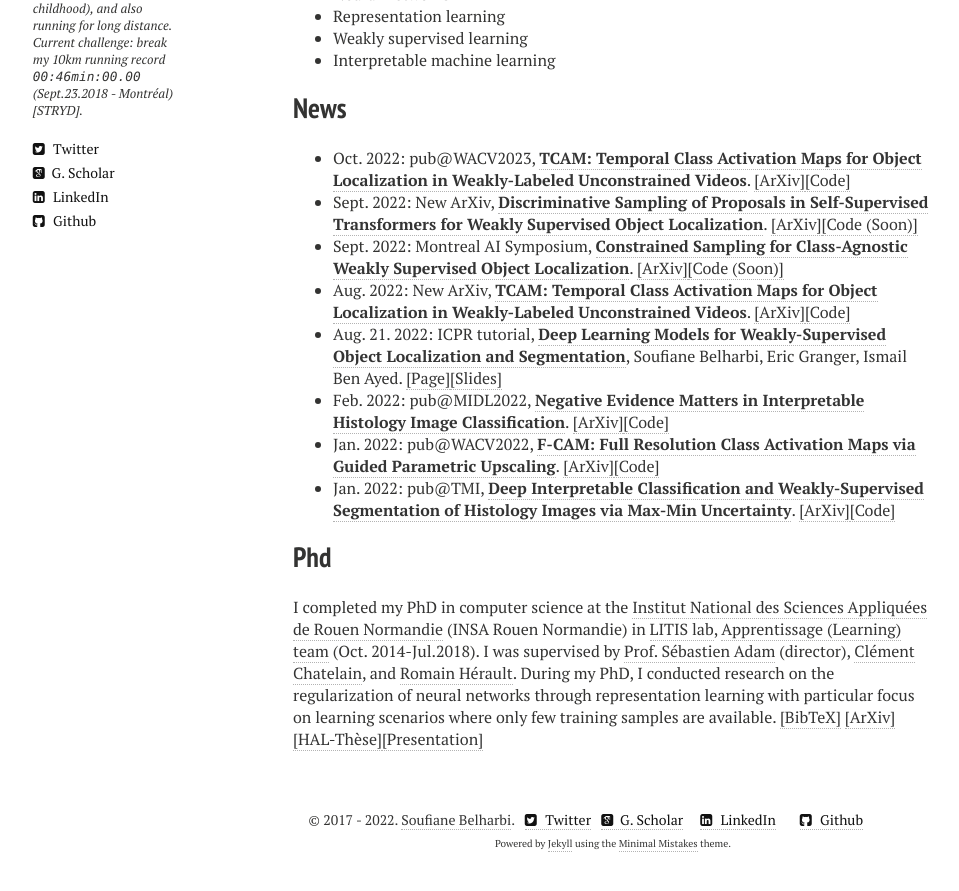
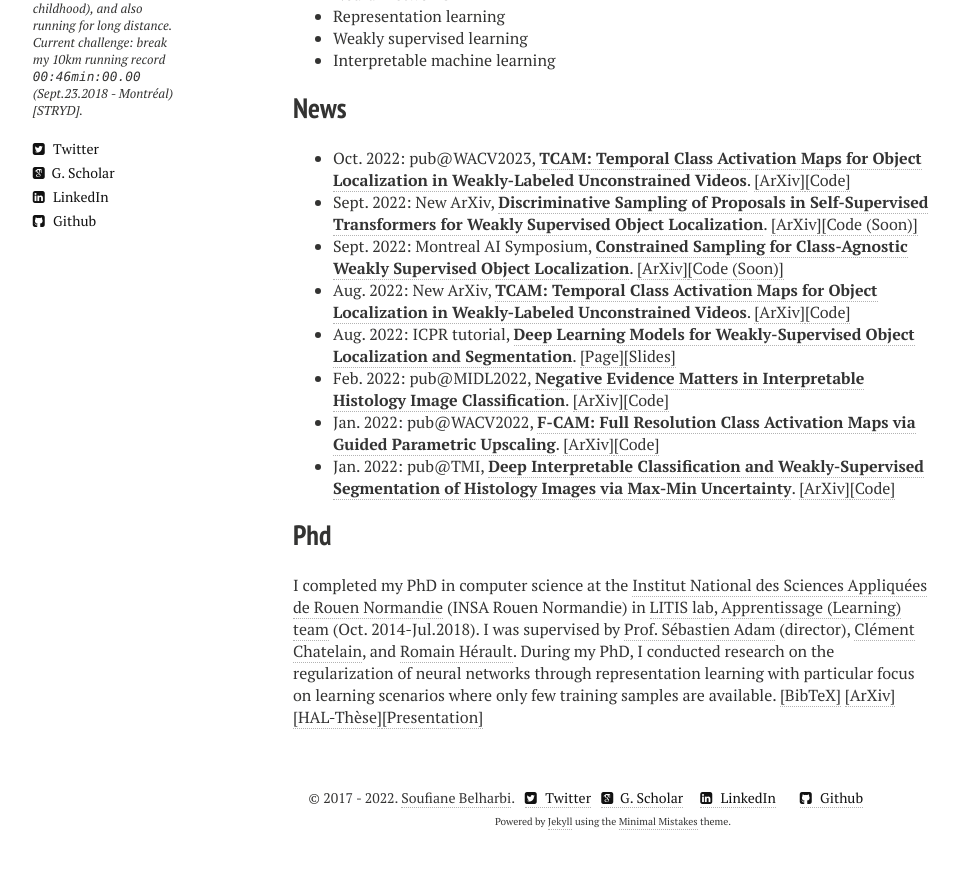
Before and after one commit to sbelharbi/sbelharbi.github.io, a Jekyll site: the page built from index.md, in a window 1280 px wide and 900 px high, scrolled down 1363 px. Shown: the top 891 px of the window, without its empty margins (27-986 px from the left). Built offline with Jekyll 4.4.1, drawn with Linux system fonts in a browser that asks for light colours; nearby versions of some CDN libraries.

Commit message:
tuto.index

```diff
--- a/index.md
+++ b/index.md
@@ -27,7 +27,7 @@ My name is Soufiane Belharbi. I am a post-doc at [LIVIA Lab., ÉTS, Montreal](ht
 * Sept. 2022: New ArXiv, [**Discriminative Sampling of Proposals in Self-Supervised Transformers for Weakly Supervised Object Localization**](https://arxiv.org/abs/2209.09209). <a href="https://arxiv.org/abs/2209.09209">[ArXiv]</a><a href="https://github.com/shakeebmurtaza/dips">[Code (Soon)]</a>
 * Sept. 2022: Montreal AI Symposium, [**Constrained Sampling for Class-Agnostic Weakly Supervised Object Localization**](https://arxiv.org/abs/2209.09195). <a href="https://arxiv.org/abs/2209.09195">[ArXiv]</a><a href="https://github.com/shakeebmurtaza/dips">[Code (Soon)]</a>
 * Aug. 2022: New ArXiv, [**TCAM: Temporal Class Activation Maps for Object Localization in Weakly-Labeled Unconstrained Videos**](https://arxiv.org/abs/2208.14542). <a href="https://arxiv.org/abs/2208.14542">[ArXiv]</a><a href="https://github.com/sbelharbi/tcam-wsol-video">[Code]</a>
-* Aug. 21. 2022: ICPR tutorial, [**Deep Learning Models for Weakly-Supervised Object Localization and Segmentation**]({{ site.url }}/icpr-2022-tutorial-wsl/), Soufiane Belharbi, Eric Granger, Ismail Ben Ayed. <a href="/icpr-2022-tutorial-wsl">[Page]</a><a href="/publications/icpr-tutorial-wsl-2022/slides.pdf">[Slides]</a>
+* Aug. 2022: ICPR tutorial, [**Deep Learning Models for Weakly-Supervised Object Localization and Segmentation**]({{ site.url }}/icpr-2022-tutorial-wsl/). <a href="/icpr-2022-tutorial-wsl">[Page]</a><a href="/publications/icpr-tutorial-wsl-2022/slides.pdf">[Slides]</a>
 * Feb. 2022: pub@MIDL2022, [**Negative Evidence Matters in Interpretable Histology Image Classification**](https://arxiv.org/abs/2201.02445). <a href="https://arxiv.org/abs/2201.02445">[ArXiv]</a><a href="https://github.com/sbelharbi/negev">[Code]</a>
 * Jan. 2022: pub@WACV2022, [**F-CAM: Full Resolution Class Activation Maps via Guided Parametric Upscaling**](https://arxiv.org/abs/2109.07069). <a href="https://arxiv.org/abs/2109.07069">[ArXiv]</a><a href="https://github.com/sbelharbi/fcam-wsol">[Code]</a>
 * Jan. 2022: pub@TMI, [**Deep Interpretable Classification and Weakly-Supervised Segmentation of Histology Images via Max-Min Uncertainty**](https://arxiv.org/abs/2011.07221). <a href="https://arxiv.org/abs/2011.07221">[ArXiv]</a><a href="https://github.com/sbelharbi/deep-wsl-histo-min-max-uncertainty">[Code]</a>
```
